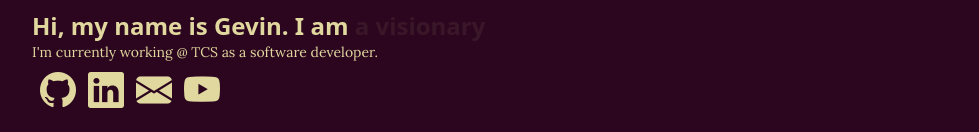
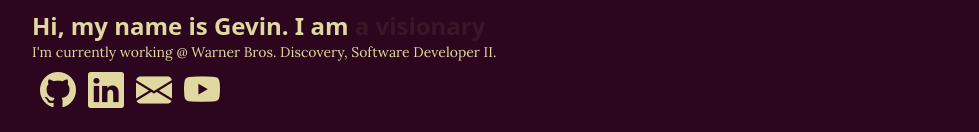
Before and after one commit to gmadharh/portfolio, a Vue app: page / in a window 1280 px wide. Shown: the part 194-326 px from the top of the page, without its empty margins (288-1267 px from the left). Built offline with nearby package versions, Linux system fonts and the light colour scheme.

Commit message:
Update info

```diff
--- a/src/components/SplashIntro.vue
+++ b/src/components/SplashIntro.vue
@@ -13,7 +13,7 @@
       </span>
     </h1>
     <h6 class="lead font-lora text-sm">
-      I'm currently working @ TCS as a software developer.
+      I'm currently working @ Warner Bros. Discovery, Software Developer II.
     </h6>
     <div class="flex gap-3 p-2">
       <a href="https://github.com/gmadharh" target="_blank"
```
